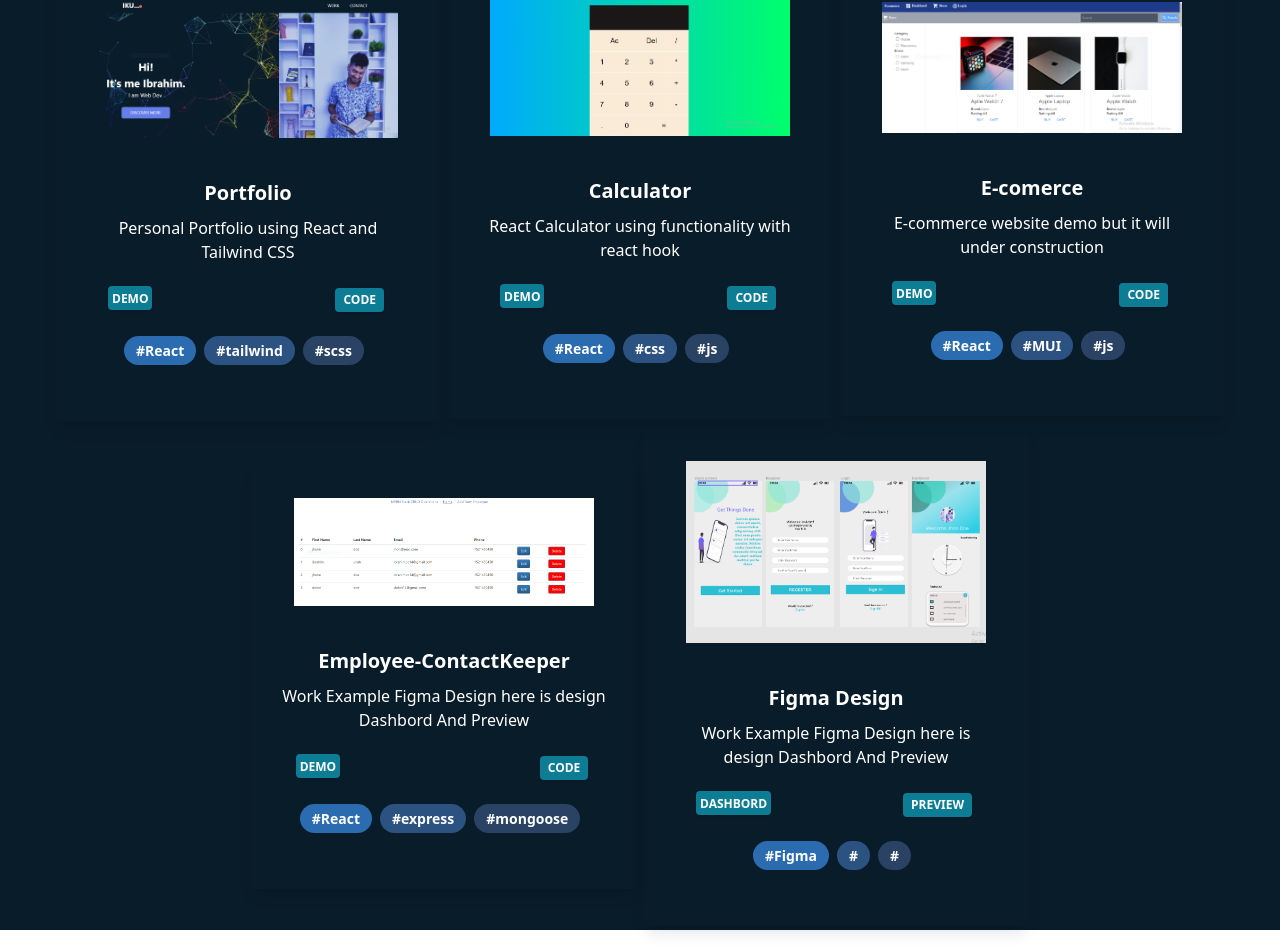
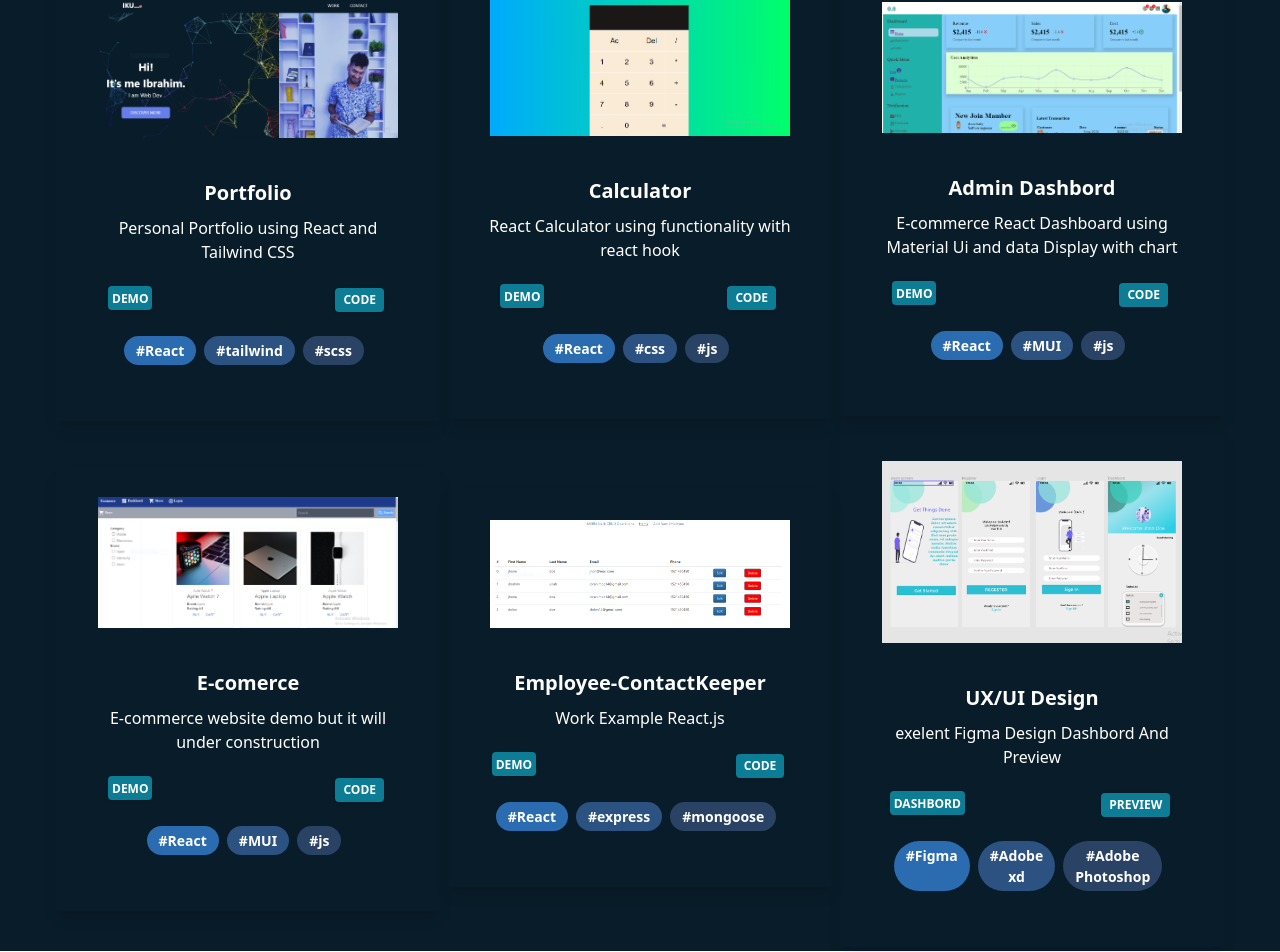
Before and after one commit to IbrahimDev007/portfolio, a React (Create React App) app: page / in a window 1280 px wide. Shown: the part 1055-2007 px from the top of the page. Built offline with nearby package versions, Linux system fonts and the light colour scheme.

Commit message:
Update index.js
change Details ux /ui design portfolio

```diff
--- a/src/content/index.js
+++ b/src/content/index.js
@@ -48,19 +48,19 @@ export default {
 			item2: "css",
 			item3: "js",
 		},
-		// {
-		// 	title: " Admin Dashbord",
-		// 	img: "/assets/dashbord_snap.png",
-		// 	projectName: "Admin Dashbord",
-		// 	button1:"Demo",
-		// 	button2:"Code",
-		// 	projectDemo: "https://ecomerce-electric.netlify.app/",
-		// 	PrjectCode:"https://github.com/IbrahimDev007/React_Dashbord",
-		// 	desc: "E-commerce React Dashboard using Material Ui and data Display with chart",
-		// 	item: "React",
-		// 	item2: "MUI",
-		// 	item3: "js",
-		// },
+		{
+			title: " Admin Dashbord",
+			img: "/assets/dashbord_snap.png",
+			projectName: "Admin Dashbord",
+			button1:"Demo",
+			button2:"Code",
+			projectDemo: "https://ecomerce-electric.netlify.app/",
+			PrjectCode:"https://github.com/IbrahimDev007/React_Dashbord",
+			desc: "E-commerce React Dashboard using Material Ui and data Display with chart",
+			item: "React",
+			item2: "MUI",
+			item3: "js",
+		},
 		{
 			title: " Ecomerce Website",
 			img: "/assets/ecomerceWebsite.PNG",
@@ -83,7 +83,7 @@ export default {
 			projectName: "Employee-ContactKeeper",
 			projectDemo: "https://contact-keeper004.netlify.app/",
 			PrjectCode: "https://github.com/IbrahimDev007/Employee-ContactKeeper",
-			desc: "Work Example Figma Design here is design Dashbord And Preview",
+			desc: "Work Example  React.js",
 			item: "React",
 			item2: "express",
 			item3: "mongoose",
@@ -94,11 +94,13 @@ export default {
 			img: "/assets/Todo.PNG",
 			button1:"Dashbord",
 			button2:"Preview",
-			projectName: "Figma Design",
-			projectDemo: "https://www.figma.com/file/3ZMxqYWbO1TMCakz9WjdCm/Figma-mobile-Design?node-id=7%3A18",
-			PrjectCode:"https://www.figma.com/proto/3ZMxqYWbO1TMCakz9WjdCm/Figma-mobile-Design?node-id=15%3A332&scaling=scale-down&page-id=7%3A18",
-			desc: "Work Example Figma Design here is design Dashbord And Preview",
+			projectName: "UX/UI Design",
+			projectDemo: "https://www.behance.net/ibrahimpc1db6f",
+			PrjectCode:"https://www.behance.net/ibrahimpc1db6f",
+			desc: "exelent Figma Design  Dashbord And Preview",
 			item: "Figma",
+			item2: "Adobe xd",
+			item3: "Adobe Photoshop",
 
 		},
 	],
```
